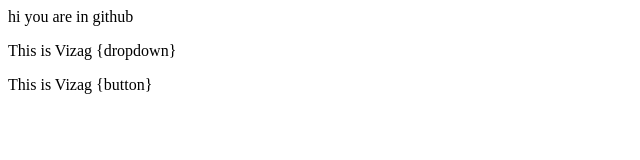
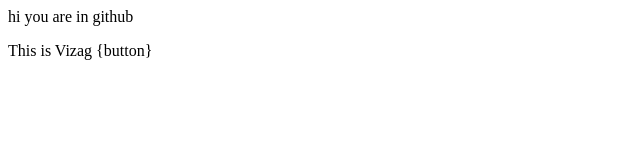
Before and after one commit to SaiDeepak11081/Deepak, a plain HTML site: page index.html in a window 1280 px wide. Shown: the whole page, without its empty margins (0-640 px from the left). Drawn offline with Linux system fonts and the light colour scheme.

```diff
--- a/index.html
+++ b/index.html
@@ -1,3 +1,2 @@
 <p>hi you are in github</p>
-<p>This is Vizag {dropdown}</p>
 <p>This is Vizag {button}</p>
```
